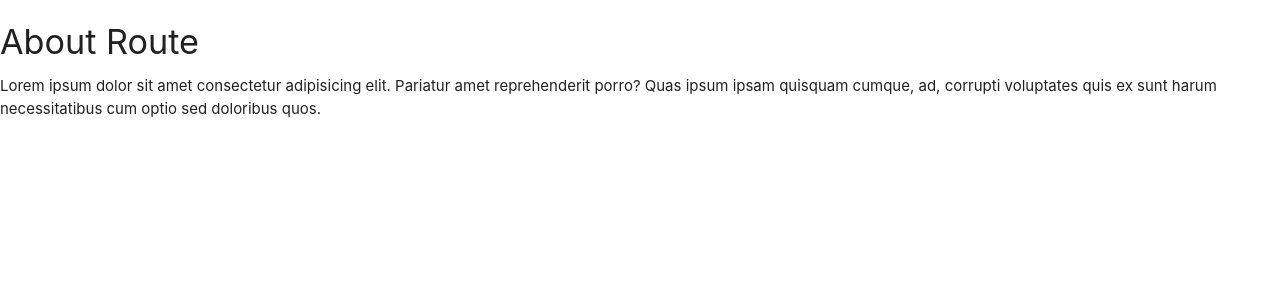
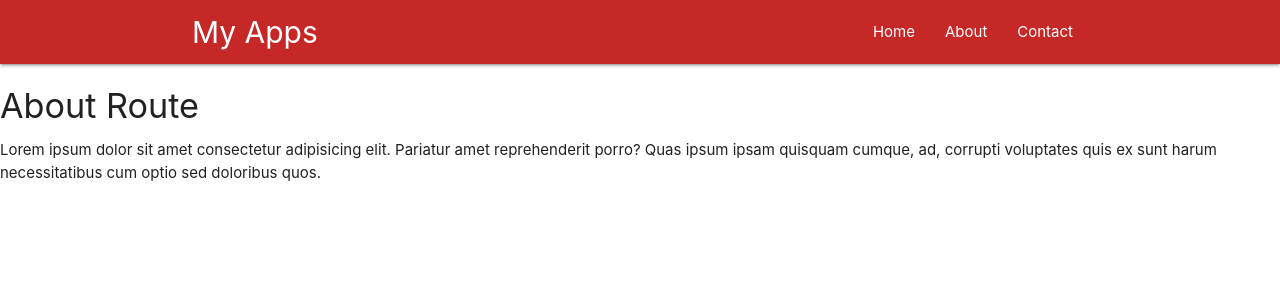
Before and after one commit to abp437/Javascript-Assignments, a React app in the folder redux-starter/: page /about in a window 1280 px wide. Shown: the top 300 px of the page. Built offline with nearby package versions, Linux system fonts and the light colour scheme.

Commit message:
File Reorganization Done

```diff
--- a/redux-starter/src/components/app.jsx
+++ b/redux-starter/src/components/app.jsx
@@ -1,16 +1,20 @@
 import ReactDOM from 'react-dom';
 import { BrowserRouter, Route, Switch } from 'react-router-dom';
-import Home from './home';
+import Home from './homePage/home';
 import About from './about';
 import Contact from './contact';
+import Navbar from './navbar';
 
 const App = () => (
   <BrowserRouter>
-    <Switch>
-      <Route exact path="/" component={Home} />
-      <Route path="/about" component={About} />
-      <Route path="/contact" component={Contact} />
-    </Switch>
+    <div>
+      <Navbar />
+      <Switch>
+        <Route exact path="/" component={Home} />
+        <Route path="/about" component={About} />
+        <Route path="/contact" component={Contact} />
+      </Switch>
+    </div>
   </BrowserRouter>
 );
 
--- /dev/null
+++ b/redux-starter/src/components/navbar.jsx
@@ -0,0 +1,23 @@
+import React from 'react';
+import { Link, NavLink } from 'react-router-dom';
+
+const Navbar = () => (
+  <nav className="nav-wrapper red darken-3">
+    <div className="d-flex justify-content-between align-items-center container">
+      <Link to="/" className="text-white fs-30">My Apps</Link>
+      <ul>
+        <li>
+          <Link to="/">Home</Link>
+        </li>
+        <li>
+          <NavLink to="/about">About</NavLink>
+        </li>
+        <li>
+          <NavLink to="/contact">Contact</NavLink>
+        </li>
+      </ul>
+    </div>
+  </nav>
+);
+
+export default Navbar;
--- a/redux-starter/src/stylesheets/main.sass
+++ b/redux-starter/src/stylesheets/main.sass
@@ -1,6 +1,3 @@
-.d-flex
-  display: flex
-.justify-content-between
-  justify-content: space-between
-.align-items-center
-  align-items: center
+@import variables
+@import utilities
+@import page
--- /dev/null
+++ b/redux-starter/src/stylesheets/utilities.sass
@@ -0,0 +1,54 @@
+// Layout Classes
+.d-block
+  display: block
+.d-flex
+  display: flex
+.justify-content-center
+  justify-content: center
+.justify-content-between
+  justify-content: space-between
+.justify-content-around
+  justify-content: space-around
+.justify-content-start
+  justify-content: flex-start
+.justify-content-end
+  justify-content: flex-end
+.align-items-center
+  align-items: center
+.align-items-start
+  align-items: flex-start
+.align-items-end
+  align-items: flex-end
+.flex-fill
+  flex: 1
+.flex-wrap
+  flex-wrap: wrap
+.flex-direction-column
+  flex-direction: column
+
+// Show/Hide Classes
+.hide
+  display: none
+.show
+  display: block
+
+// Text Classes
+.text-white
+  color: $white
+.text-black
+  color: $black
+
+// Cursor Classes
+.c-pointer
+  cursor: pointer
+
+// Font Weights Generator
+@for $i from 3 through $font-weights
+  .fw-#{$i*100}
+    font-weight: #{$i*100}
+
+// Font Sizes Generator
+@for $i from 10 through $font-sizes
+  .fs-#{$i}
+    font-size: #{$i}px
+    line-height: 1.5
--- /dev/null
+++ b/redux-starter/src/stylesheets/variables.sass
@@ -0,0 +1,7 @@
+// Colors
+$white: #fff
+$black: #000
+
+// Generator Constants
+$font-weights: 9
+$font-sizes: 36
```
Also changed, not shown: redux-starter/src/components/homePage/addToDo.jsx (renamed from redux-starter/src/components/addToDo.jsx), redux-starter/src/components/homePage/home.jsx (renamed from redux-starter/src/components/home.jsx), redux-starter/src/components/homePage/todos.jsx (renamed from redux-starter/src/components/todos.jsx), redux-starter/src/stylesheets/page.sass (added).
